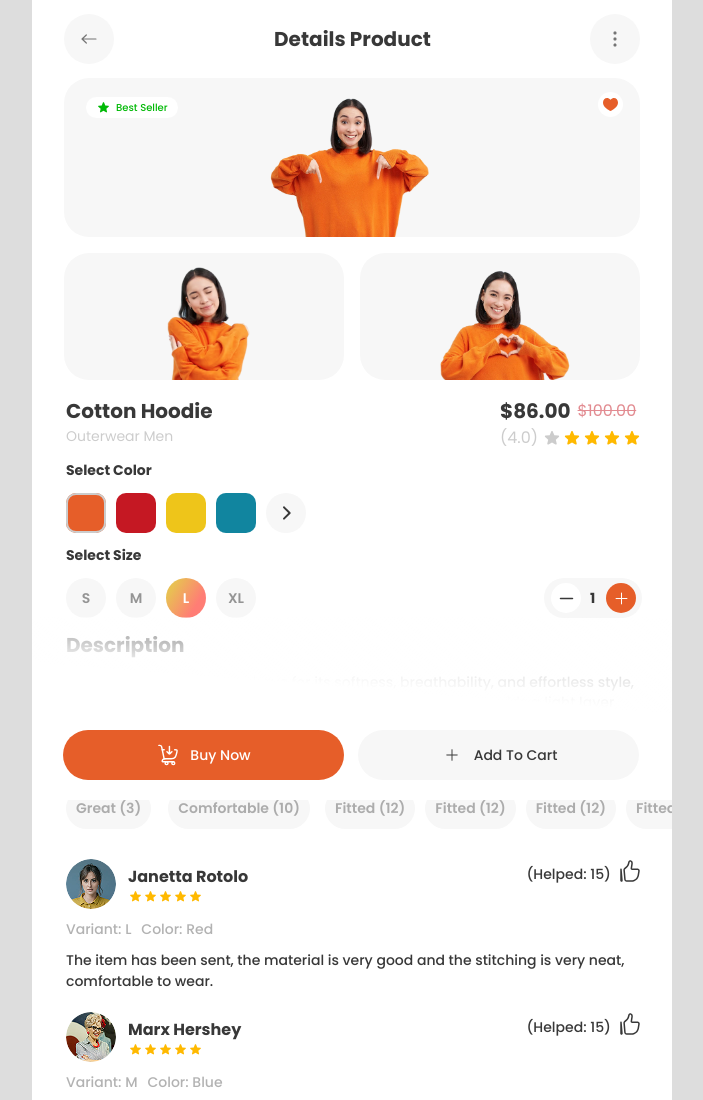
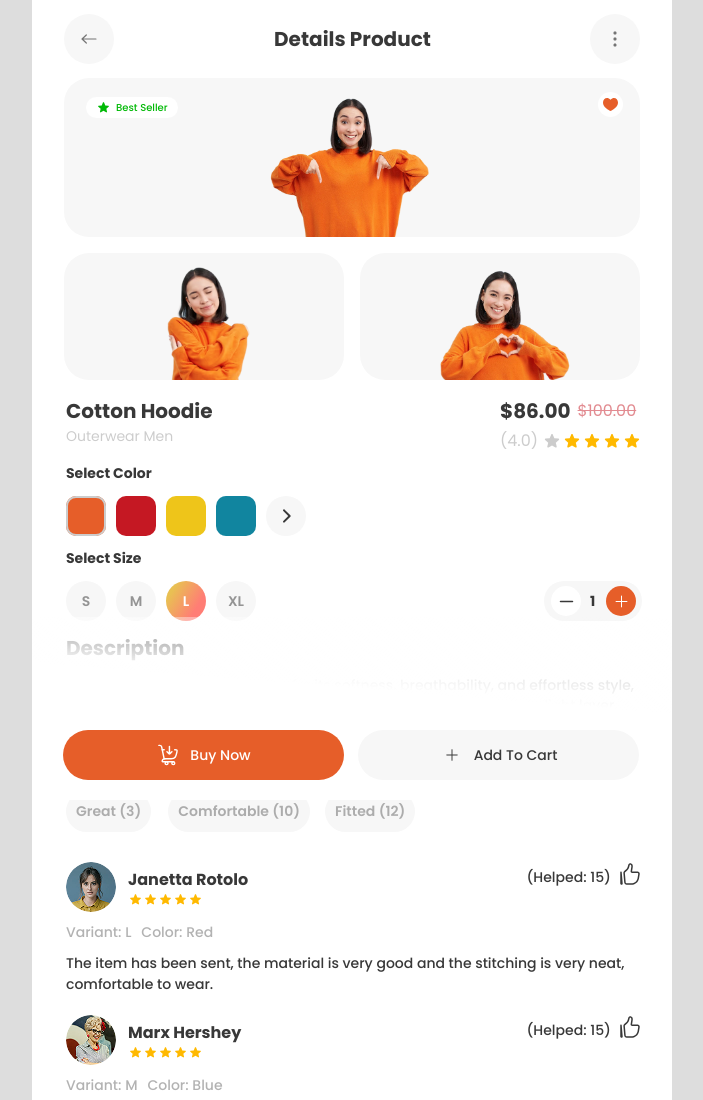
Before and after one commit to cakfan/detail-product-mobile, a website: page src/index.html in a window 1280 px wide. Shown: the top 1100 px of the page, without its empty margins (288-991 px from the left). Drawn offline with nearby package versions, Linux system fonts and the light colour scheme.

Commit message:
fix: menyesuaikan design figma

```diff
--- a/src/index.html
+++ b/src/index.html
@@ -93,8 +93,8 @@
         </div>
       </div>
       <div class="mt-4 flex flex-col">
-        <div class="flex pl-[34px] pr-[30px] items-start gap-0.5">
-          <div class="flex-1 flex flex-col">
+        <div class="flex pl-[34px] pr-[30px] gap-0.5">
+          <div class="flex flex-col">
             <h2 class="text-[20px] font-bold leading-normal">Cotton Hoodie</h2>
             <p
               class="flex-1 text-[14px] leading-normal text-black/20 dark:text-white/80"
@@ -102,7 +102,7 @@
               Outerwear Men
             </p>
           </div>
-          <div class="flex flex-col">
+          <div class="ml-auto flex flex-col">
             <div class="flex gap-[7px] items-center">
               <p class="text-[20px] line-clamp-1 font-bold leading-normal">
                 $86.00
@@ -114,13 +114,13 @@
               </p>
             </div>
 
-            <div class="flex items-center gap-1">
+            <div class="mt-[3px] flex items-center gap-1">
               <p
                 class="text-[16px] leading-normal text-black/20 dark:text-white/50"
               >
                 (4.0)
               </p>
-              <div class="flex">
+              <div class="flex items-center">
                 <div
                   class="h-[20px] w-[20px] mask-[url('./assets/images/icons/star.svg')] mask-no-repeat mask-contain bg-star-muted"
                 ></div>
@@ -352,7 +352,7 @@
             Product Reviews
           </h3>
           <!-- Swiper wrapper -->
-          <div class="swiper mySwiper mt-2.5 !pl-[34px] !pr-[30px]">
+          <div class="swiper mySwiper mt-2.5 !px-[34px]">
             <div class="swiper-wrapper">
               <div class="swiper-slide !w-auto">
                 <p
@@ -366,34 +366,6 @@
                   class="select-none w-fit bg-muted dark:text-white rounded-[50px] text-muted-variant ml-[7px] mr-[5px] p-2.5 text-[14px] leading-normal font-semibold"
                 >
                   Comfortable (10)
-                </p>
-              </div>
-              <div class="swiper-slide !w-auto">
-                <p
-                  class="select-none w-fit bg-muted dark:text-white rounded-[50px] text-muted-variant p-2.5 text-[14px] leading-normal font-semibold"
-                >
-                  Fitted (12)
-                </p>
-              </div>
-              <div class="swiper-slide !w-auto">
-                <p
-                  class="select-none w-fit bg-muted dark:text-white rounded-[50px] text-muted-variant p-2.5 text-[14px] leading-normal font-semibold"
-                >
-                  Fitted (12)
-                </p>
-              </div>
-              <div class="swiper-slide !w-auto">
-                <p
-                  class="select-none w-fit bg-muted dark:text-white rounded-[50px] text-muted-variant p-2.5 text-[14px] leading-normal font-semibold"
-                >
-                  Fitted (12)
-                </p>
-              </div>
-              <div class="swiper-slide !w-auto">
-                <p
-                  class="select-none w-fit bg-muted dark:text-white rounded-[50px] text-muted-variant p-2.5 text-[14px] leading-normal font-semibold"
-                >
-                  Fitted (12)
                 </p>
               </div>
               <div class="swiper-slide !w-auto">
```
Also changed, not shown: src/output.css.
